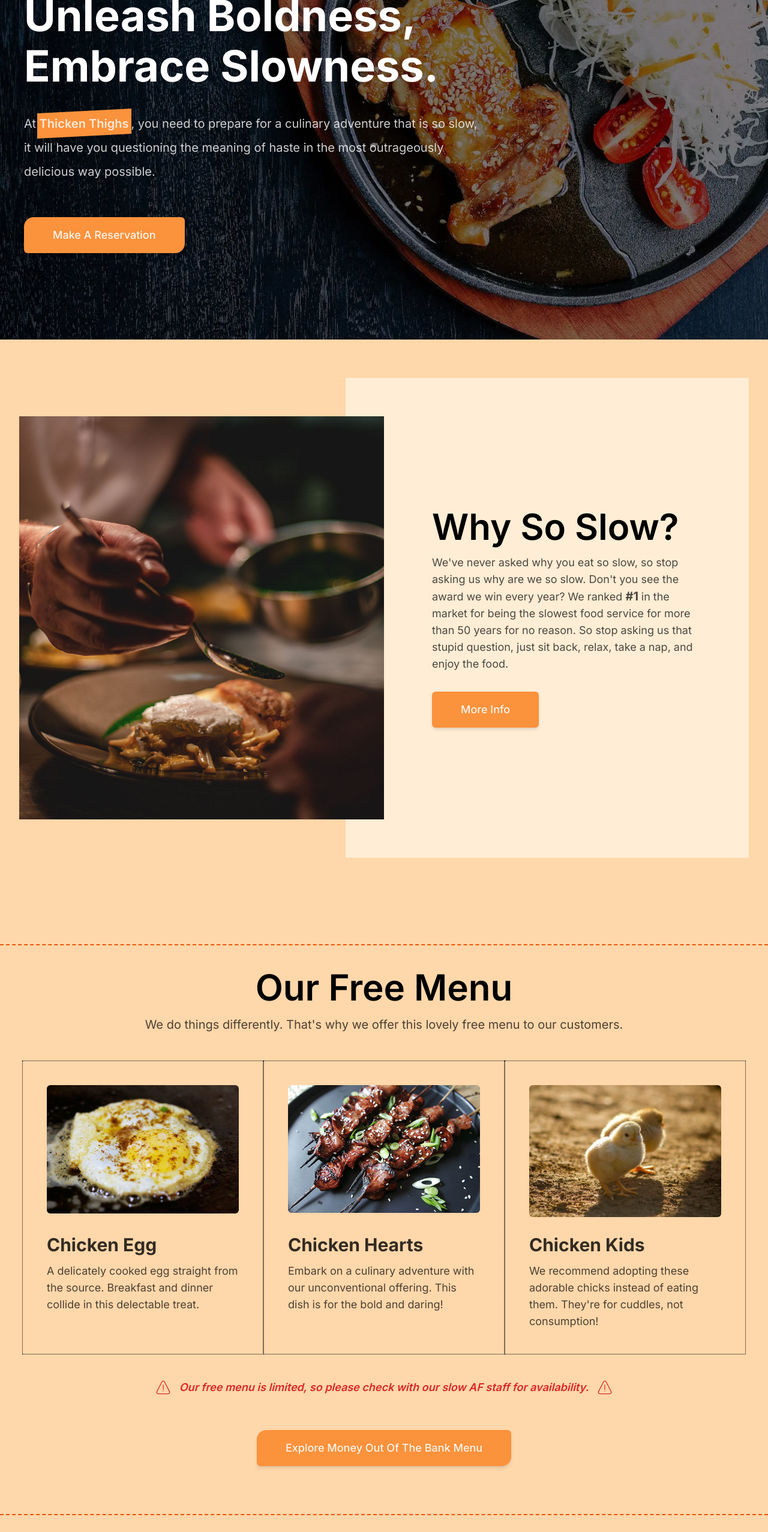
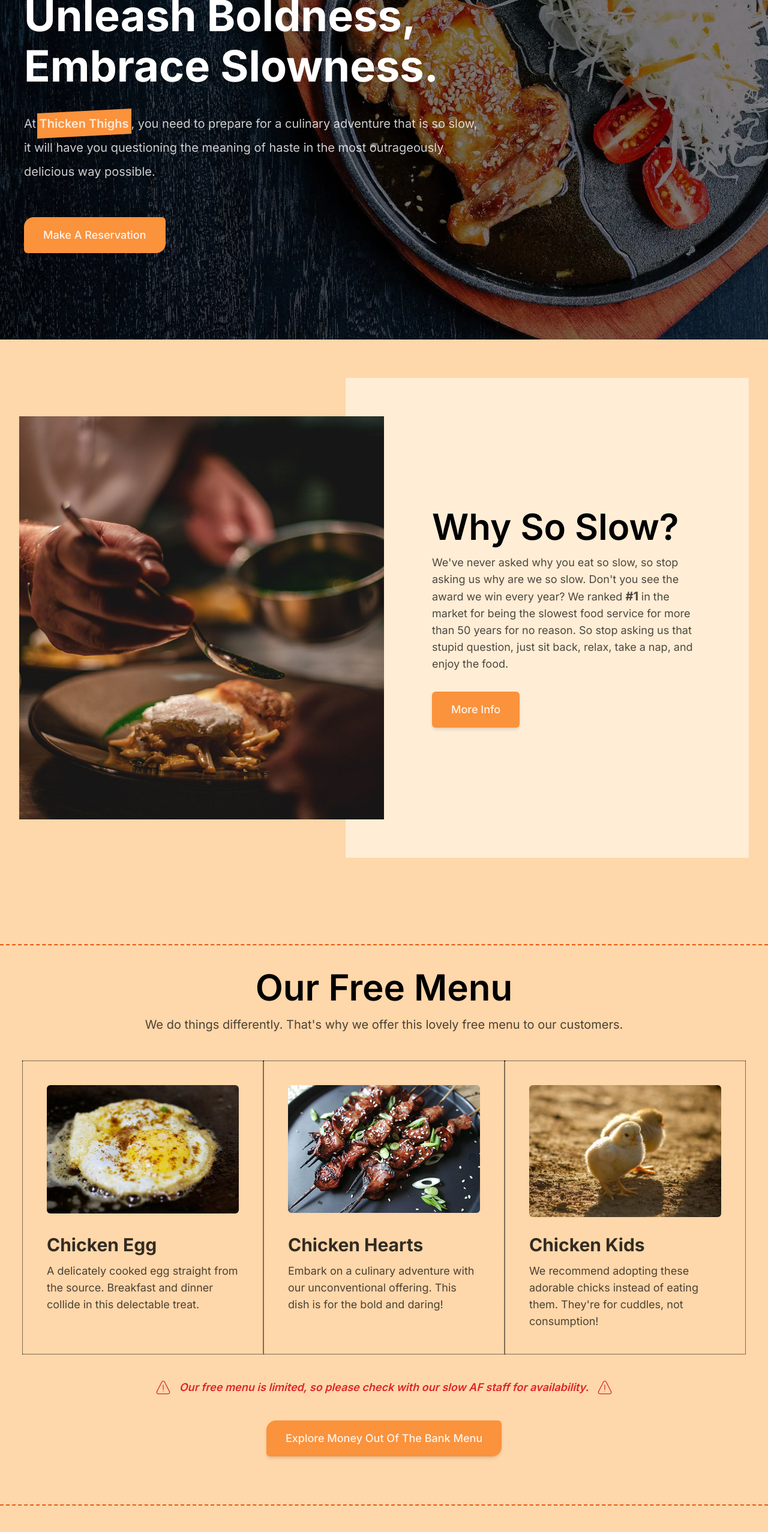
Before and after one commit to dtran813/thicken, a Next.js app: page / in a window 1280 px wide. Shown: the part 234-2788 px from the top of the page at 60% size. Built offline with nearby package versions, Linux system fonts and the light colour scheme.

Commit message:
Change related to Button component

```diff
--- a/app/components/Button.tsx
+++ b/app/components/Button.tsx
@@ -1,21 +1,23 @@
 interface ButtonProps {
   children: React.ReactNode;
   roundedBorder?: boolean;
+  className?: string;
   onClick?: () => void;
 }
 
 const Button: React.FC<ButtonProps> = ({
   children,
   roundedBorder = false,
+  className = '',
   onClick,
 }) => {
   return (
     <button
-      className={`mt-4 w-fit bg-orange-400 px-12 py-4 text-lg font-medium text-white/90 shadow-md transition hover:scale-105 hover:shadow-lg focus:outline-none focus:ring active:translate-y-1 ${
+      className={`w-fit shadow-md transition hover:scale-105 hover:shadow-lg focus:outline-none focus:ring active:translate-y-1 ${
         roundedBorder
           ? 'rounded-bl-md rounded-br-2xl rounded-tl-2xl rounded-tr-md'
           : 'rounded-md'
-      }`}
+      } ${className}`}
       onClick={onClick}
     >
       {children}
--- a/app/components/FreeMenu/FreeMenu.tsx
+++ b/app/components/FreeMenu/FreeMenu.tsx
@@ -34,7 +34,12 @@ const FreeMenu = () => {
       </div>
 
       <div className="mt-10 flex justify-center">
-        <Button roundedBorder>Explore Money Out Of The Bank Menu</Button>
+        <Button
+          roundedBorder
+          className="bg-orange-400 px-8 py-4 text-lg font-medium text-white/90"
+        >
+          Explore Money Out Of The Bank Menu
+        </Button>
       </div>
     </section>
   );
--- a/app/components/Hero.tsx
+++ b/app/components/Hero.tsx
@@ -18,7 +18,12 @@ const Hero = () => {
           will have you questioning the meaning of haste in the most
           outrageously delicious way possible.
         </p>
-        <Button roundedBorder>Make A Reservation</Button>
+        <Button
+          roundedBorder
+          className="mt-4 bg-orange-400 px-8 py-4 text-lg font-medium text-white/90"
+        >
+          Make A Reservation
+        </Button>
       </div>
       <div className="hidden flex-1 md:block"></div>
     </section>
--- a/app/components/header/MobileNav.tsx
+++ b/app/components/header/MobileNav.tsx
@@ -35,7 +35,11 @@ const MobileNav: React.FC<MobileNavProps> = ({ isOpen, toggleMenu }) => {
               <SocialLinks />
             </div>
 
-            <Button roundedBorder={false} onClick={() => toggleMenu(!isOpen)}>
+            <Button
+              roundedBorder={false}
+              className="mt-4 bg-red-600 px-7 py-3 text-lg font-medium text-white/90"
+              onClick={() => toggleMenu(!isOpen)}
+            >
               <p className="flex items-center">
                 <FiXSquare size={24} className="mr-3" />
                 <span className="text-xl">Dismiss</span>
--- a/app/contactUs/ContactUsForm.tsx
+++ b/app/contactUs/ContactUsForm.tsx
@@ -11,7 +11,9 @@ const ContactUsForm = () => {
 
         <Input id="message" label="Message" required isTextarea />
 
-        <Button>Submit</Button>
+        <Button className="mt-4 bg-orange-400 px-8 py-4 text-lg font-medium text-white/90">
+          Submit
+        </Button>
       </form>
     </div>
   );
--- a/app/page.tsx
+++ b/app/page.tsx
@@ -43,7 +43,7 @@ export default function Home() {
                     question, just sit back, relax, take a nap, and enjoy the
                     food.
                   </p>
-                  <Button>
+                  <Button className="mt-4 bg-orange-400 px-8 py-4 text-lg font-medium text-white/90">
                     <Link href="/aboutUs">More Info</Link>
                   </Button>
                 </div>
```
